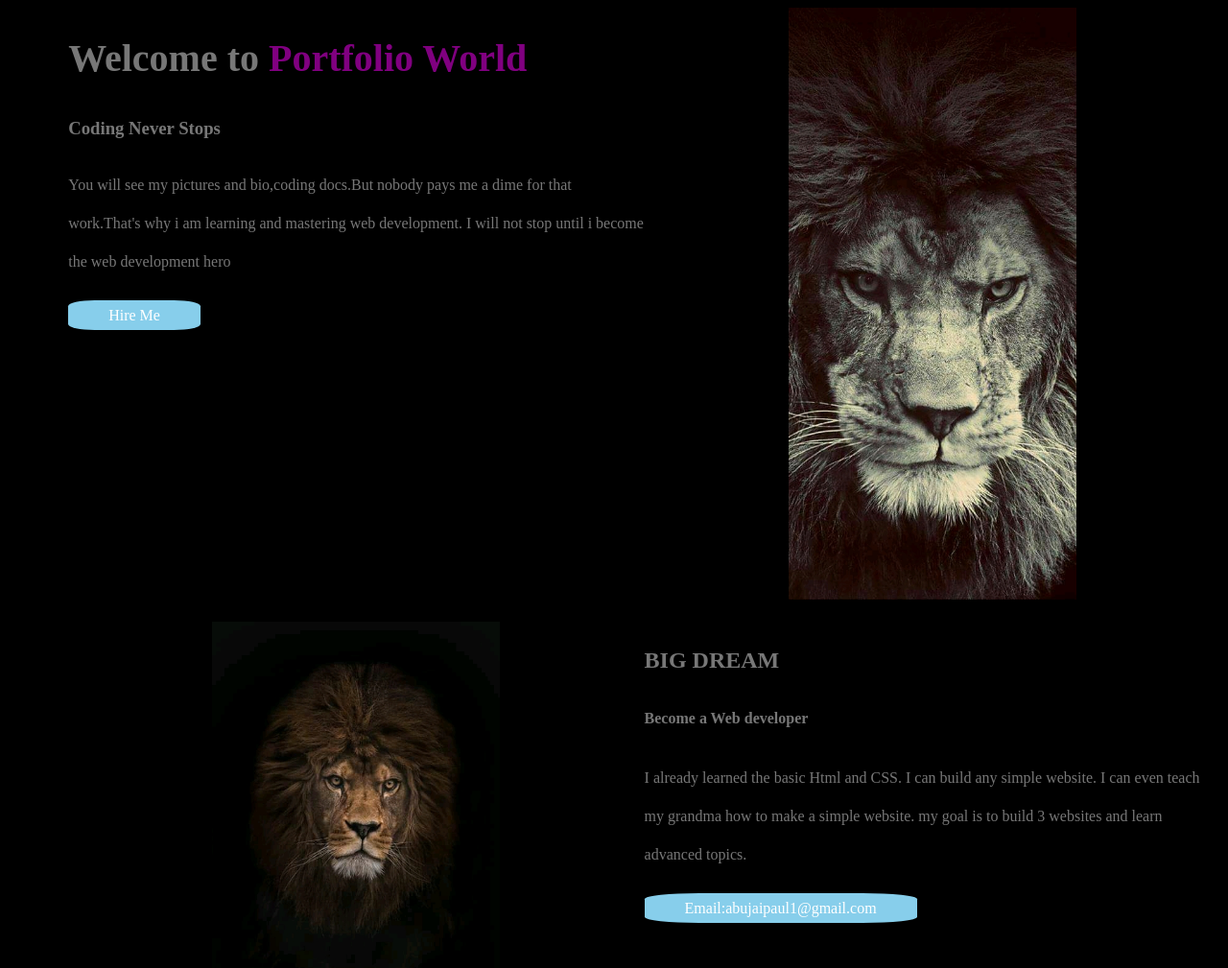
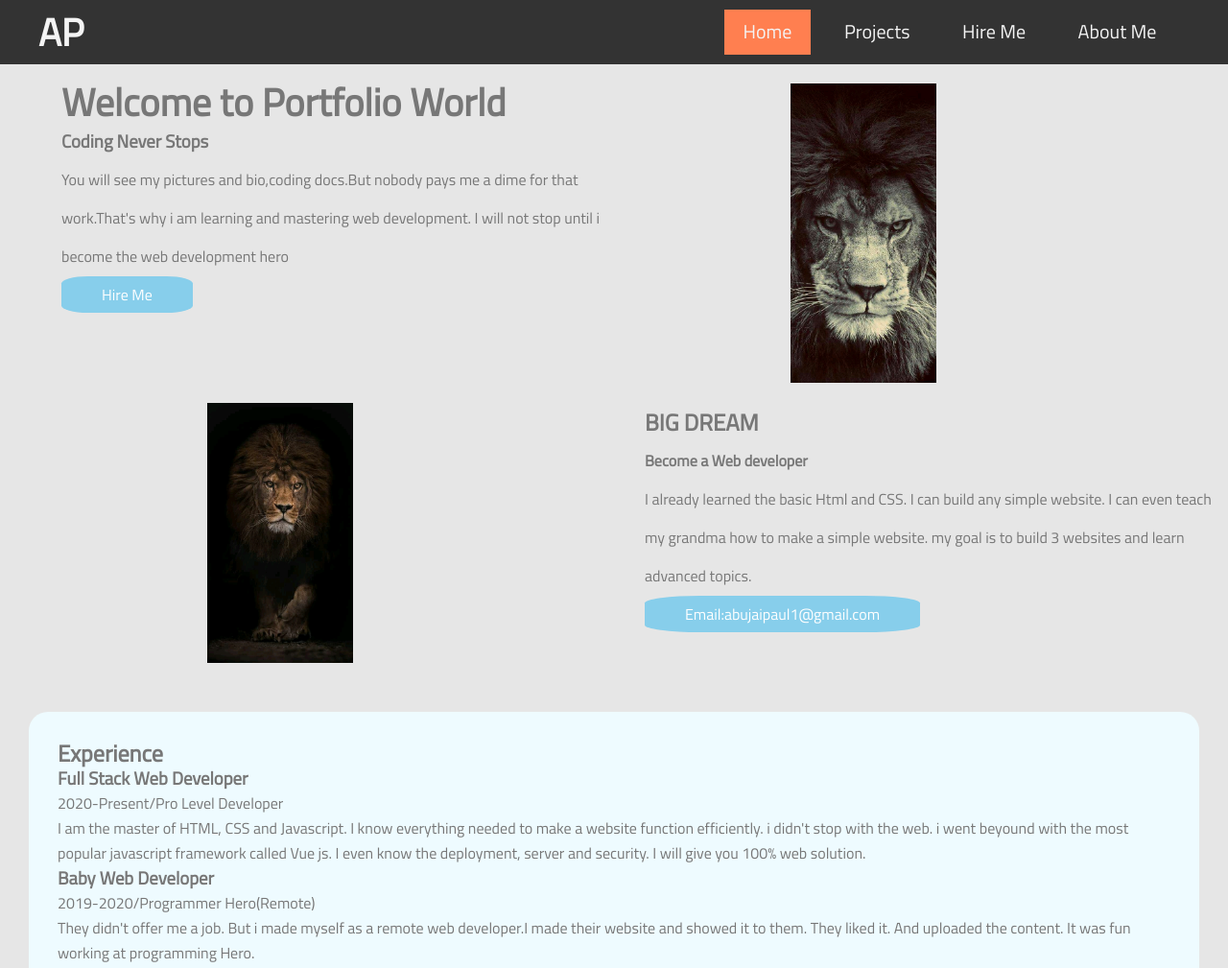
Before and after one commit to Abujaipaul/portfolio-website, a plain HTML site: page index.html in a window 1280 px wide. Shown: the top 1009 px of the page at 96% size. Drawn offline with Linux system fonts and the light colour scheme.

Commit message:
Add files via upload

```diff
--- a/index.html
+++ b/index.html
@@ -3,8 +3,21 @@
 <head>
 <title>Abujai Paul Website</title>
 <link rel="stylesheet" type="text/css" href="style.css">
+<link href="https://fonts.googleapis.com/css2?family=Titillium+Web&display=swap" rel="stylesheet">
 </head>
 <body>
+	<div class="navbar">
+		<nav class="links">
+			<h1>AP</h1>
+			<ul>
+				<li  class="active"><a href="#">Home</a></li>
+				<li><a href="#">Projects</a></li>
+				<li><a href="#">Hire Me</a></li>
+				<li><a href="#">About Me</a></li>
+			</ul>
+
+		</nav>
+	</div>
 	<section class="container">
 	<div class="half-width">
 	<h1>Welcome to <span class="purple-color">Portfolio<span> World</h1>
--- a/style.css
+++ b/style.css
@@ -1,12 +1,66 @@
-.purple-color{
-	color:purple;
+*{
+	margin: 0;
+	padding: 0;
+	box-sizing: border-box;
 }
+
 body{
-	font-family:san-serif;
+	font-family: 'Titillium Web', san-serif;
 	color:#777777;
 	line-height:26px;
-	background-color: black;
+	background-color: rgb(230, 230, 230);
 }
+/* NAVBAR */
+.navbar{
+	background-color: #333;
+	position: sticky;
+	margin-bottom: 20px;
+}
+
+.links {
+	max-width: 1200px;
+	margin: 0 auto;
+	display: flex;
+	align-content: center;
+	align-items: center;
+	justify-content: space-between;
+}
+
+.links h1 {
+	color: #f4f4f4;
+
+}
+.links ul {
+	display: flex;
+	width: 500px;
+	justify-content: space-evenly;
+
+}
+
+.links ul li {
+	list-style: none;
+	padding: 10px 20px;
+	margin: 10px 0;
+}
+
+.links ul li a {
+	text-decoration: none;
+	color: #f4f4f4;
+	font-size: 20px;
+	}
+
+.links ul li:hover {
+	background-color: coral;
+}
+
+.links ul .active {
+	background-color:  coral;
+}
+.links ul .active:hover {
+	background-color:  rgb(250, 97, 41);
+
+}
+
 .half-width{
 	width: 50%;
 	float: left;
@@ -30,6 +84,7 @@ h1{
 	padding-left:5%;
 	display: inline-block;
 }
+
 .experiences{
 	padding: 30px;
 	margin: 30px;
```
